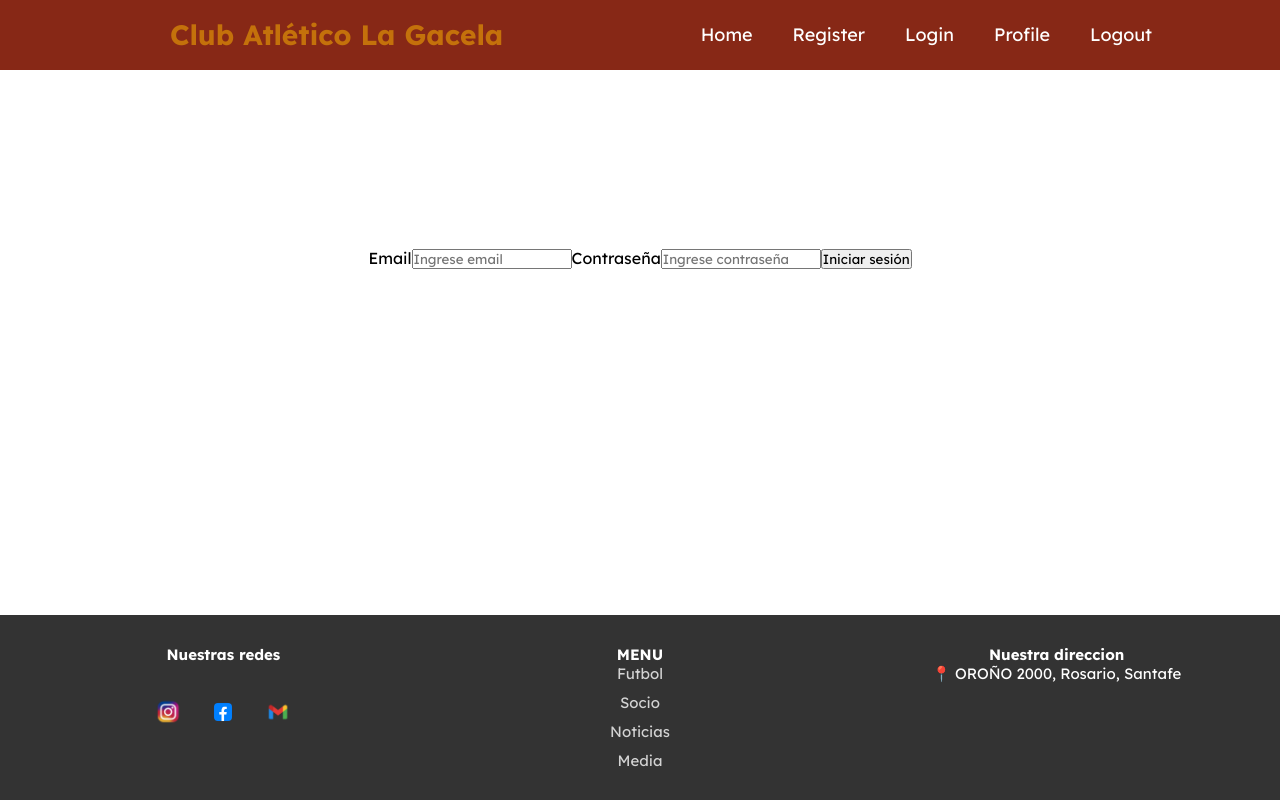
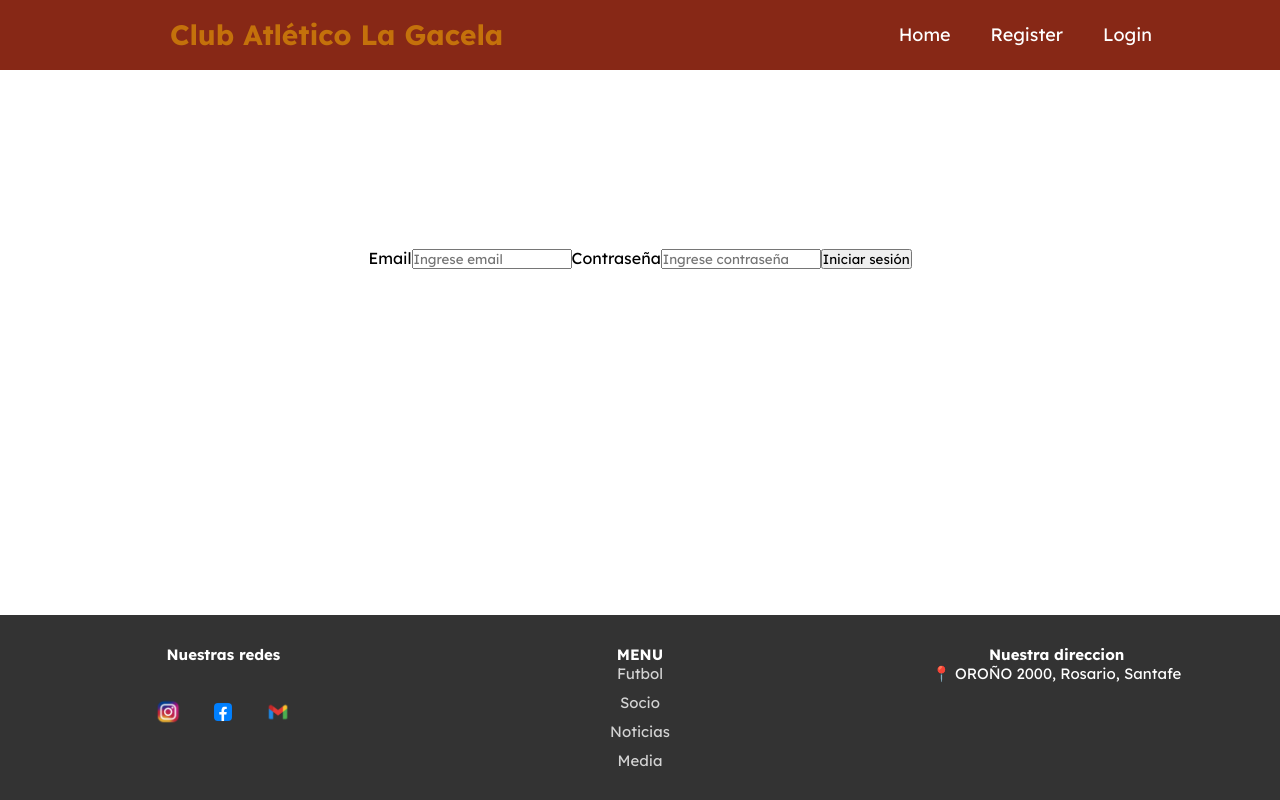
Before and after one commit to bernioviedo/TP-Club, a React (Vite) app in the folder client/club-frontend/: page /login in a window 1280 px wide. Built offline with nearby package versions, Linux system fonts and the light colour scheme; no server answers.

Commit message:
navbar cambios escondiendo/mostrando botones

```diff
--- a/client/club-frontend/src/components/Navbar/Navbar.jsx
+++ b/client/club-frontend/src/components/Navbar/Navbar.jsx
@@ -1,9 +1,12 @@
 import {Link, useNavigate} from 'react-router-dom'
 import './Navbar.css'
+import { useContext } from 'react'
+import { ContextUser } from '../../../context/contextUser';
 
 export default function Navbar() {
 
   const navigate = useNavigate();
+  const { user, setUser } = useContext(ContextUser);
   // manejo logout
   const handleLogout = async () => {
     try {
@@ -14,6 +17,7 @@ export default function Navbar() {
       const data = await response.json();
 
       if (data.success) {
+        setUser(null);
         window.location.href = '/';
       }
     } catch (error) {
@@ -32,10 +36,20 @@ export default function Navbar() {
     <a href="/" className='logo'>Club Atlético La Gacela</a>
     <nav className='navbar'>
       <button onClick={handleHome}>Home</button>
+    {     !user &&(
+      <>
       <button onClick={handleRegister}>Register</button>
       <button onClick={handleLogin}>Login</button>
+      </>
+      )
+      }
+    {    user &&(
+      <>
       <button onClick={handleProfile}>Profile</button>
       <button onClick={handleLogout}>Logout</button>
+      </>
+      )
+      }
     </nav>
   </header>
   )
```
